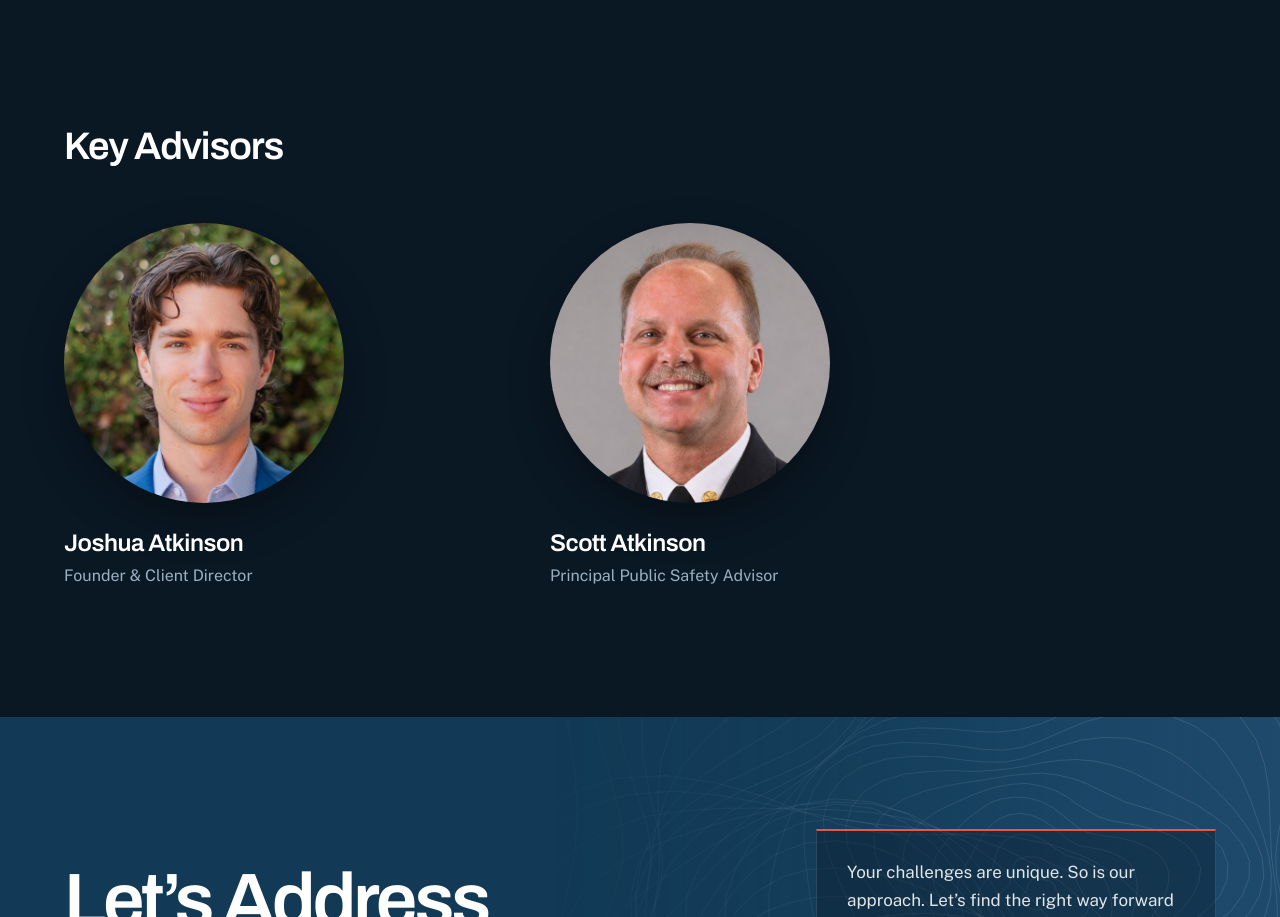
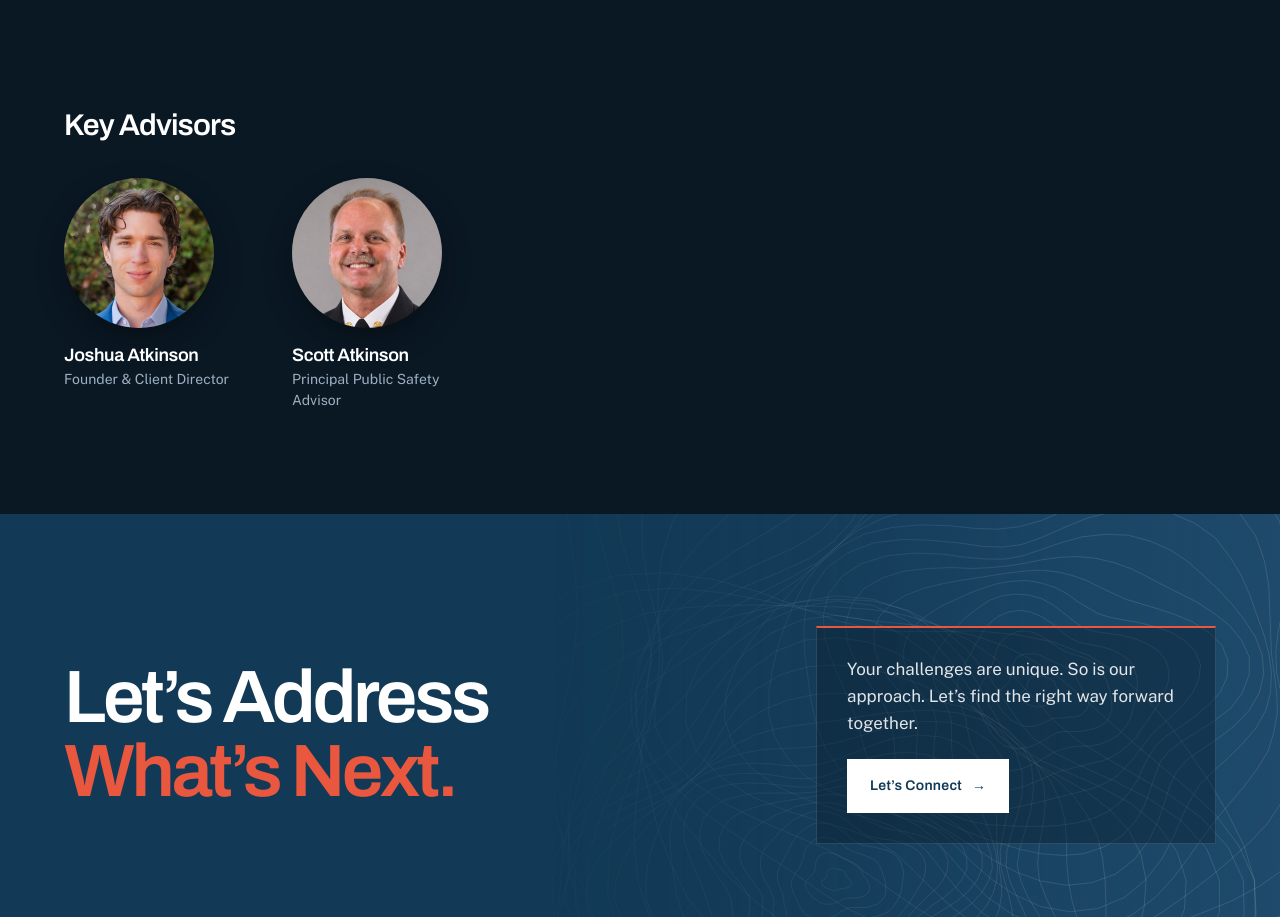
Before and after one commit to hsojatkinson/arrc-website, a plain HTML site: page practices/strategic-communications-public-relations.html in a window 1280 px wide. Shown: the part 1311-2228 px from the top of the page. Drawn offline with nearby package versions, Linux system fonts and the light colour scheme.

Commit message:
Practice page: smaller, tighter Key Advisors (draft)
Co-Authored-By: Claude Opus 5.5 <noreply@anthropic.com>
Claude-Session: https://claude.ai/code/session_01UpzpEZnXMYZxrr87v8XkbN

```diff
--- a/practices/strategic-communications-public-relations.html
+++ b/practices/strategic-communications-public-relations.html
@@ -419,15 +419,15 @@ footer .wrap{padding-block:64px 40px}
 .xp h4{margin:0;font-size:clamp(20px,1.8vw,24px);font-weight:600;letter-spacing:-0.02em;line-height:1.2;color:var(--head)}
 .xp p{margin:12px 0 0;font-size:16px;line-height:1.65;color:var(--fg-soft);max-width:50ch}
 
-.advisors{padding-block:24px 128px}
-.advisors h2{font-size:clamp(28px,3vw,40px);letter-spacing:-0.03em;line-height:1.1;color:var(--head)}
-.adv-grid{margin-top:56px;display:grid;grid-template-columns:repeat(2,minmax(0,1fr));gap:56px 72px;max-width:900px}
-.adv{display:block;color:inherit;text-decoration:none}
-.adv img{display:block;width:clamp(200px,22vw,280px);aspect-ratio:1;object-fit:cover;border-radius:50%;box-shadow:0 18px 40px rgba(0,0,0,.35)}
-.adv h3{margin-top:28px;font-size:clamp(20px,1.9vw,24px);font-weight:600;letter-spacing:-0.02em;color:var(--head);transition:color .2s}
-.adv p{margin:6px 0 0;font-size:16px;color:var(--fg-soft)}
+.advisors{padding-block:8px 104px}
+.advisors h2{font-size:clamp(24px,2.4vw,30px);letter-spacing:-0.03em;line-height:1.1;color:var(--head)}
+.adv-grid{margin-top:36px;display:flex;flex-wrap:wrap;gap:40px 48px}
+.adv{display:block;width:180px;color:inherit;text-decoration:none}
+.adv img{display:block;width:150px;aspect-ratio:1;object-fit:cover;border-radius:50%;box-shadow:0 12px 28px rgba(0,0,0,.35)}
+.adv h3{margin-top:18px;font-size:18px;font-weight:600;letter-spacing:-0.02em;color:var(--head);transition:color .2s}
+.adv p{margin:4px 0 0;font-size:14px;line-height:1.45;color:var(--fg-soft)}
 .adv:hover h3{color:var(--coral)}
-@media (max-width:600px){.advisors{padding-block:8px 88px}.adv-grid{grid-template-columns:1fr;gap:48px;margin-top:40px}.adv img{width:220px}}
+@media (max-width:600px){.advisors{padding-block:8px 80px}.adv-grid{gap:32px 24px;margin-top:28px}.adv{width:calc(50% - 12px)}.adv img{width:min(130px,100%)}}
 @media (max-width:960px){
   .pr-hero{padding:128px 0 0}
   .tabs{margin-top:48px;margin-inline:-24px;padding-inline:24px}
```
